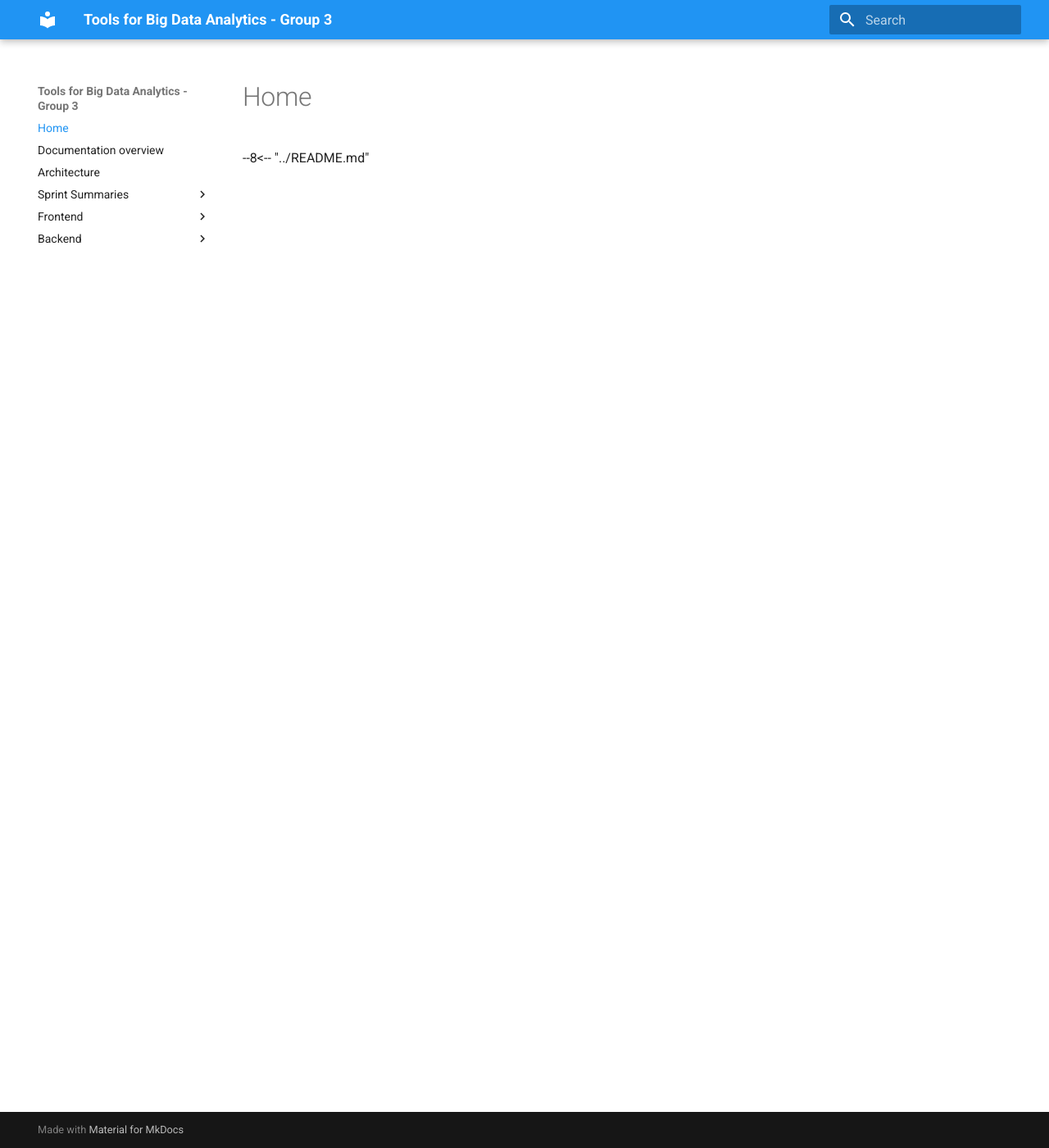
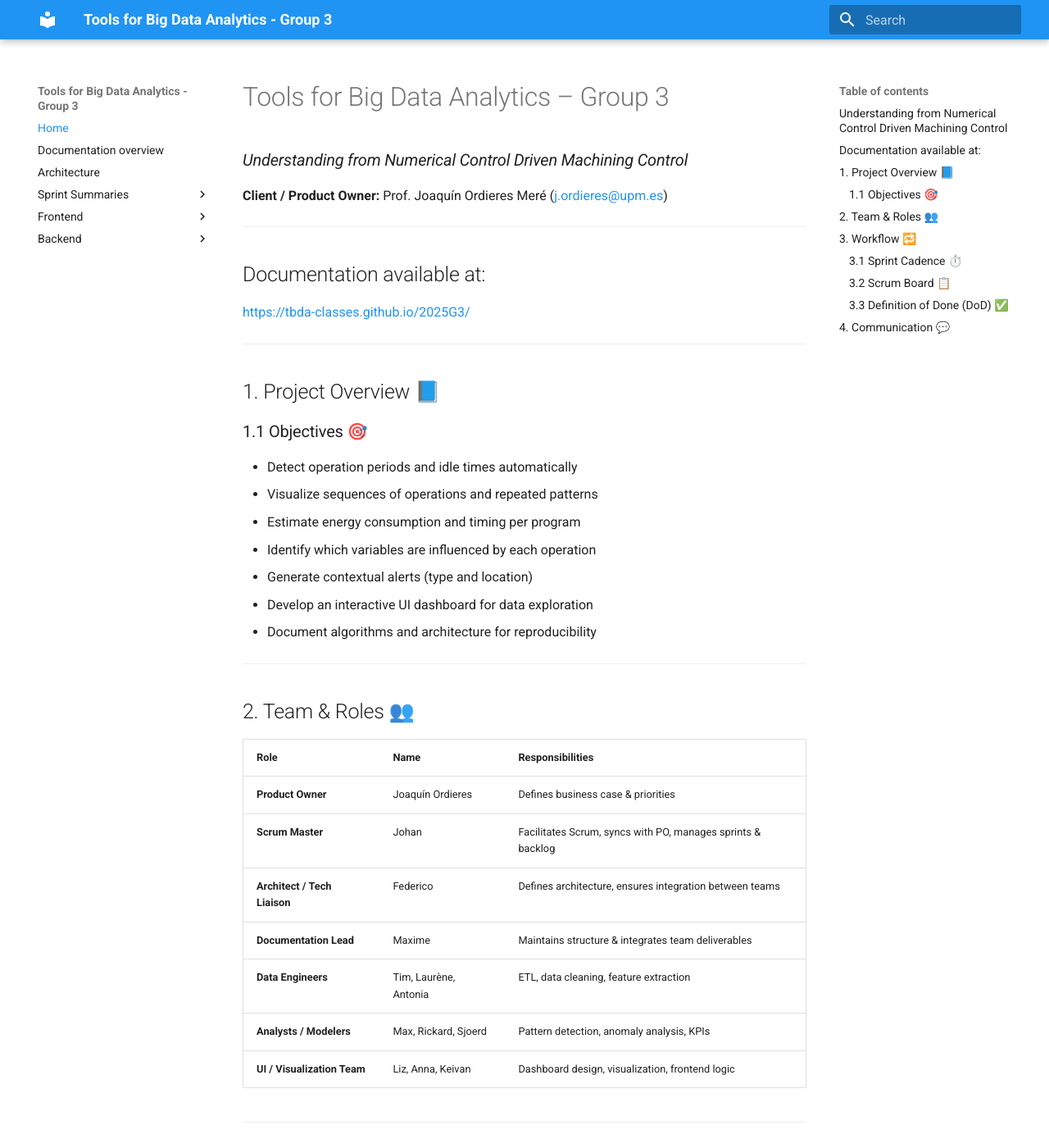
Before and after one commit to TBDA-Classes/2025G3, an MkDocs documentation site: the page built from docs/index.md, in a window 1280 px wide and 1400 px high. Shown: the whole window at 82% size. Built offline with MkDocs 1.6.1 and Material for MkDocs 9.7.7, drawn with Linux system fonts in a browser that asks for light colours; some of the changed text lies outside the part shown.

Commit message:
Make docs home use README content

```diff
--- a/docs/index.md
+++ b/docs/index.md
@@ -1 +1,68 @@
---8<-- "../README.md"
+# Tools for Big Data Analytics – Group 3
+### *Understanding from Numerical Control Driven Machining Control*
+**Client / Product Owner:** Prof. Joaquín Ordieres Meré ([j.ordieres@upm.es](mailto:j.ordieres@upm.es))
+
+---
+
+## Documentation available at:
+[https://tbda-classes.github.io/2025G3/](https://tbda-classes.github.io/2025G3/)
+
+---
+
+## 1. Project Overview 📘
+
+### 1.1 Objectives 🎯
+- Detect operation periods and idle times automatically
+- Visualize sequences of operations and repeated patterns
+- Estimate energy consumption and timing per program
+- Identify which variables are influenced by each operation
+- Generate contextual alerts (type and location)
+- Develop an interactive UI dashboard for data exploration
+- Document algorithms and architecture for reproducibility
+
+---
+
+## 2. Team & Roles 👥
+
+| Role | Name | Responsibilities |
+|------|------|------------------|
+| **Product Owner** | Joaquín Ordieres | Defines business case & priorities |
+| **Scrum Master** | Johan | Facilitates Scrum, syncs with PO, manages sprints & backlog |
+| **Architect / Tech Liaison** | Federico | Defines architecture, ensures integration between teams |
+| **Documentation Lead** | Maxime | Maintains structure & integrates team deliverables |
+| **Data Engineers** | Tim, Laurène, Antonia | ETL, data cleaning, feature extraction |
+| **Analysts / Modelers** | Max, Rickard, Sjoerd | Pattern detection, anomaly analysis, KPIs |
+| **UI / Visualization Team** | Liz, Anna, Keivan | Dashboard design, visualization, frontend logic |
+
+---
+
+## 3. Workflow 🔁
+
+### 3.1 Sprint Cadence ⏱️
+- **Sprint length:** 2 weeks
+- **Planning:** Mondays (45 min)
+- **Review & Demo:** Fridays or before lecture (30–45 min)
+- **Retrospective:** End of sprint (20–30 min, on Teams/WhatsApp for now)
+
+### 3.2 Scrum Board 📋
+**ClickUp Dashboard (Invite via email needed):** [TBDA G3 Board](https://app.clickup.com/90151811895/v/s/90157519304)
+
+**(ARCHIVED because of 10 member limitation) Trello Dashboard:** [TBDA Gp 3 Scrum Board](https://trello.com/b/VoTlCAOa/tbda-gp-3-scrum-board)
+
+Each card represents a **user story (US)**, **task**, or **bug**.
+
+**Board Structure:**
+Backlog → Next Sprint → Sprint Backlog → Dev → Code Review → Testing → Done (Sprint X)
+
+###  3.3 Definition of Done (DoD) ✅
+- Code runs locally & passes tests
+- Peer review completed
+- Documentation updated
+- Card moved to “Done (Sprint X)”
+
+## 4. Communication 💬
+Channel	Purpose
+Teams / WhatsApp	Daily syncs, quick coordination
+Trello	Task tracking, sprint planning
+GitHub	Code + Docs + Reviews
+Google Drive	Reports & shared files
```
